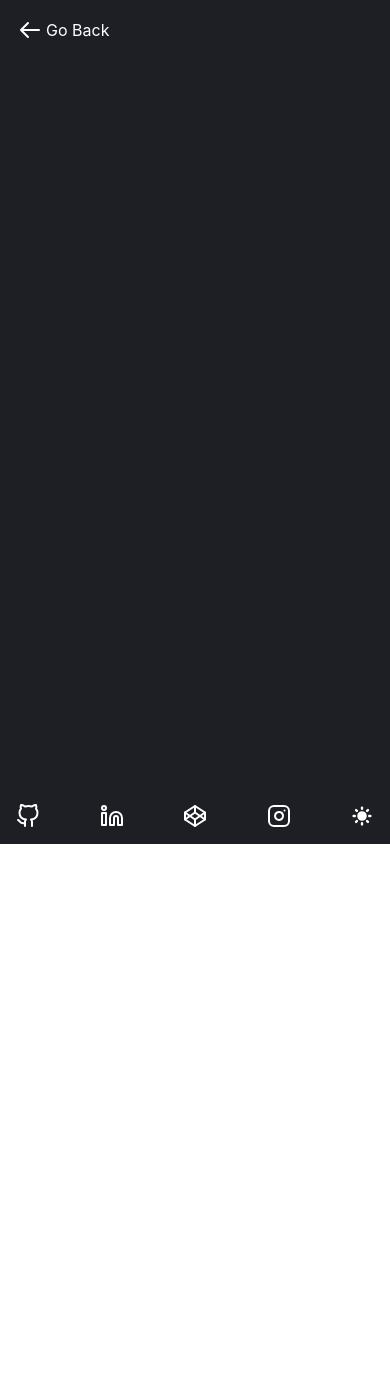
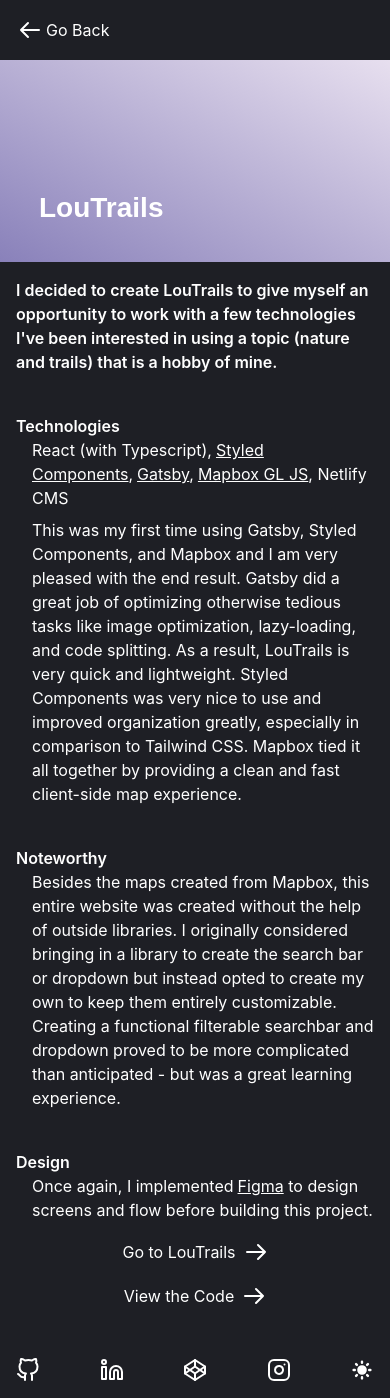
Before and after one commit to pbarrett21/pbarrett21.github.io, a React (Create React App) app: page /loutrails in a window 390 px wide. Before the commit the page ends 844 px from the top, so only its background shows below. Built offline with nearby package versions, Linux system fonts and the light colour scheme.

Commit message:
add loutrails

```diff
--- a/src/App.tsx
+++ b/src/App.tsx
@@ -12,6 +12,7 @@
 import ScrollToTop from './scrollToTop';
 import Website from './website/website';
 import ThemeContext from './theme-context';
+import Loutrails from './loutrails/loutrails';
 
 function App() {
     const [theme, setTheme] = useState('dark');
@@ -50,6 +51,9 @@
                             <Route exact path="/website">
                                 <Website/>
                             </Route>
+                            <Route exact path="/loutrails">
+                                <Loutrails/>
+                            </Route>
                         </Switch>
                     </div>
                     <div className={theme === 'dark' ? 'w-full bg-darkMode' : 'w-full'}>
--- a/src/experience-card/experienceCard.tsx
+++ b/src/experience-card/experienceCard.tsx
@@ -45,7 +45,7 @@
                 </li>
             </ul>
             <div className='flex justify-center'>
-                <button className='flex' onClick={learnMore}>
+                <button className='flex mb-8' onClick={learnMore}>
                     <GoToButton text={'Learn Mode'}/>
                 </button>
             </div>
--- /dev/null
+++ b/src/loutrails/loutrails-styles.scss
@@ -0,0 +1,3 @@
+.loutrails-gradient {
+  background: linear-gradient(to top right, #8981BA, #E7DFEF);
+}
--- /dev/null
+++ b/src/loutrails/loutrails.tsx
@@ -0,0 +1,83 @@
+import React, {useContext} from 'react';
+import './loutrails-styles.scss';
+import ThemeContext from '../theme-context';
+import GoToButton from '../go-to-button/goToButton';
+
+const Loutrails = () => {
+
+    const theme = useContext(ThemeContext).theme;
+
+    return (
+        <div className={theme === 'dark' ?
+            'text-white w-full md:max-w-2xl lg:max-w-2xl'
+            : 'w-full md:max-w-2xl lg:max-w-2xl'}>
+            <div className='w-full flex loutrails-gradient'>
+                <h1 className='head-container-website md:ml-16 md:text-4xl'>LouTrails</h1>
+            </div>
+            <div className='m-4'>
+                <p className='font-semibold'>I decided to create LouTrails to give myself an opportunity to work with a
+                    few technologies I've been interested in using a topic (nature and trails) that is a hobby of
+                    mine.</p>
+
+                <h1 className='font-semibold mt-10'>Technologies</h1>
+                <p className='ml-4'>React (with Typescript),
+                    <a className='underline hover:text-green-600 ml-1'
+                       href='https://styled-components.com/'
+                       rel='noreferrer'
+                       target='_blank'>Styled Components</a>,
+                    <a className='underline hover:text-green-600 ml-1'
+                       href='https://www.gatsbyjs.com/'
+                       rel='noreferrer'
+                       target='_blank'>Gatsby</a>,
+                    <a className='underline hover:text-green-600 ml-1'
+                       href='https://www.mapbox.com/mapbox-gljs'
+                       rel='noreferrer'
+                       target='_blank'>Mapbox GL JS</a>
+                    , Netlify CMS</p>
+                <p className='ml-4 mt-2'>This was my first time using Gatsby, Styled Components, and Mapbox and I am
+                    very pleased with the end result. Gatsby did a great job of optimizing otherwise tedious tasks like
+                    image optimization, lazy-loading, and code splitting. As a result, LouTrails is very quick and
+                    lightweight. Styled Components was very nice to use and improved organization greatly, especially in
+                    comparison to Tailwind CSS. Mapbox tied it all together by providing a clean and fast client-side
+                    map experience.</p>
+
+                <h1 className='font-semibold mt-10'>Noteworthy</h1>
+                <p className='ml-4'>Besides the maps created from Mapbox, this entire website was created without the
+                    help of outside libraries. I originally considered bringing in a library to create the search bar or
+                    dropdown but instead opted to create my own to keep them entirely customizable. Creating a
+                    functional filterable searchbar and dropdown proved to be more complicated than anticipated - but
+                    was a great learning experience.
+                </p>
+
+                <h1 className='font-semibold mt-10'>Design</h1>
+                <p className='ml-4'>Once again, I implemented
+                    <a className='underline hover:text-green-600 ml-1'
+                       href='https://www.figma.com/'
+                       rel='noreferrer'
+                       target='_blank'>Figma</a> to design screens and flow before building this project.
+                </p>
+
+                <div className='flex justify-center mt-4'>
+                    <a className='flex'
+                       href='https://loutrails.netlify.app/'
+                       rel='noreferrer'
+                       target='_blank'>
+                        <GoToButton text={'Go to LouTrails'}/>
+                    </a>
+                </div>
+
+                <div className='flex justify-center mt-4'>
+                    <a className='flex'
+                       href='https://github.com/pbarrett21/LouTrails'
+                       rel='noreferrer'
+                       target='_blank'>
+                        <GoToButton text={'View the Code'}/>
+                    </a>
+                </div>
+
+            </div>
+        </div>
+    );
+}
+
+export default Loutrails;
--- /dev/null
+++ b/src/project-card/project-card.tsx
@@ -0,0 +1,41 @@
+import React, {useContext} from 'react';
+import {useHistory} from "react-router-dom";
+import ThemeContext from '../theme-context';
+import GoToButton from '../go-to-button/goToButton';
+import {Chip} from '@material-ui/core';
+
+const ProjectCard = (props: {
+    cardTitle: string,
+    imgSrc: any,
+    imgAlt: string,
+    blurb: string,
+    technologies: string[],
+    learnMorePath: string
+}) => {
+
+    const history = useHistory();
+
+    const theme = useContext(ThemeContext).theme;
+
+    return (
+        <div className={theme === 'dark' ? 'bg-darkMode text-white' : 'bg-white'}>
+            <img className='m-auto lg:max-w-xl mb-8 mt-8'
+                 src={props.imgSrc}
+                 alt={props.imgAlt}/>
+            <h1 className='font-bold lg:font-extrabold mt-8 text-2xl mb-4'>{props.cardTitle}</h1>
+            <p className='lg:text-lg'>{props.blurb}</p>
+            <div className='mt-2 flex justify-end'>
+                {props.technologies.map(tech => (
+                    <Chip key={tech} label={tech} size="small" className='ml-1' color="primary" variant="outlined"/>
+                ))}
+            </div>
+            <div className='flex justify-center mt-4'>
+                <button className='flex mb-8' onClick={() => history.push(props.learnMorePath)}>
+                    <GoToButton text={'Learn More'}/>
+                </button>
+            </div>
+        </div>
+    );
+}
+
+export default ProjectCard;
--- a/src/routes/projects/projects.tsx
+++ b/src/routes/projects/projects.tsx
@@ -1,35 +1,30 @@
 import React, {useContext} from 'react';
-import {Chip} from '@material-ui/core';
-import {useHistory} from "react-router-dom";
 import ThemeContext from '../../theme-context';
-import GoToButton from '../../go-to-button/goToButton';
+import ProjectCard from '../../project-card/project-card';
 
 const Projects = () => {
 
     const theme = useContext(ThemeContext).theme;
 
-    const history = useHistory();
-
     return (
         <div className={theme === 'dark' ?
             'text-white max-w-full md:max-w-2xl lg:max-w-2xl m-4'
             : 'max-w-full md:max-w-2xl lg:max-w-2xl m-4'}>
-            <img className='m-auto lg:max-w-xl mb-8 mt-8'
-                 src={require('./../../resources/websitejpg.jpeg').default}
-                 alt='Website'/>
-            <h1 className='font-bold lg:font-extrabold mt-8 text-2xl mb-4'>Portfolio Website</h1>
-            <p className='lg:text-lg'>Creating this website has been an enjoyable opportunity to try my hand at
-                responsive design and CSS animation as well as to explore new technologies and tools.</p>
-            <div className='mt-2 flex justify-end'>
-                <Chip label="React" size="small" color="primary" variant="outlined"/>
-                <Chip className='ml-1' size="small" label="Tailwind CSS" color="primary" variant="outlined"/>
-                <Chip className='ml-1' size="small" label="Responsive Design" color="primary" variant="outlined"/>
-            </div>
-            <div className='flex justify-center mt-4'>
-                <button className='flex' onClick={() => history.push('/website')}>
-                    <GoToButton text={'Learn More'}/>
-                </button>
-            </div>
+            <ProjectCard cardTitle={'LouTrails'}
+                         imgSrc={require('./../../resources/loutrails.jpg').default}
+                         imgAlt={'LouTrails'}
+                         blurb={'An informational website showcasing trails in the Louisville area.'}
+                         technologies={['React', 'Styled Components', 'Mapbox GL JS', 'Gatsby']}
+                         learnMorePath={'/loutrails'}
+            />
+            <ProjectCard cardTitle={'Portfolio Website'}
+                         imgSrc={require('./../../resources/websitejpg.jpeg').default}
+                         imgAlt={'Website'}
+                         blurb={'Creating this website has been an enjoyable opportunity to try my hand at ' +
+                         'responsive design and CSS animation as well as to explore new technologies and tools.'}
+                         technologies={['React', 'Tailwind CSS', 'Responsive Design']}
+                         learnMorePath={'/website'}
+            />
             <h1 className='mt-16 text-lg lg:text-2xl font-semibold flex justify-center'>More to come, soon...</h1>
         </div>
     );
```
Also changed, not shown: src/resources/loutrails.jpg (added).
